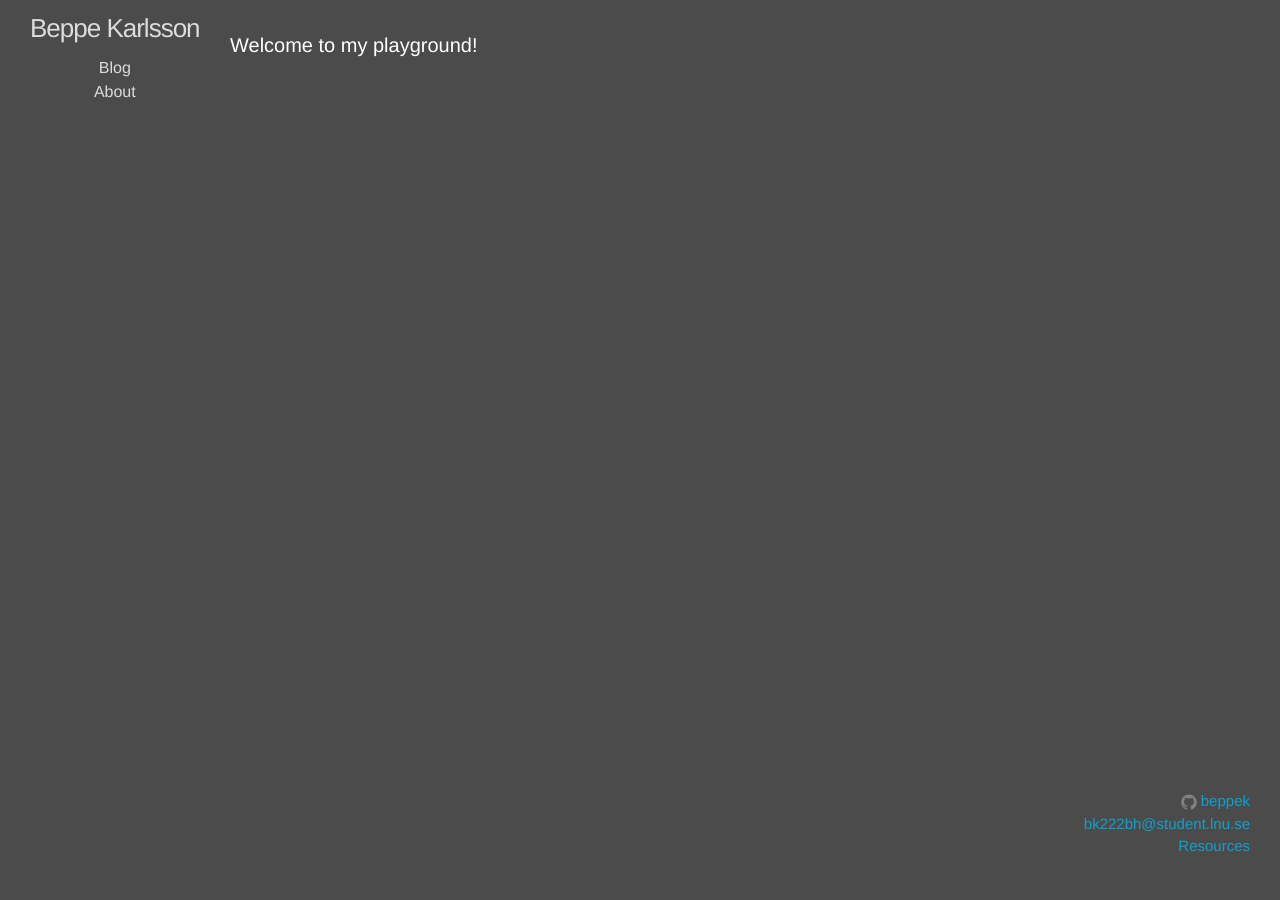
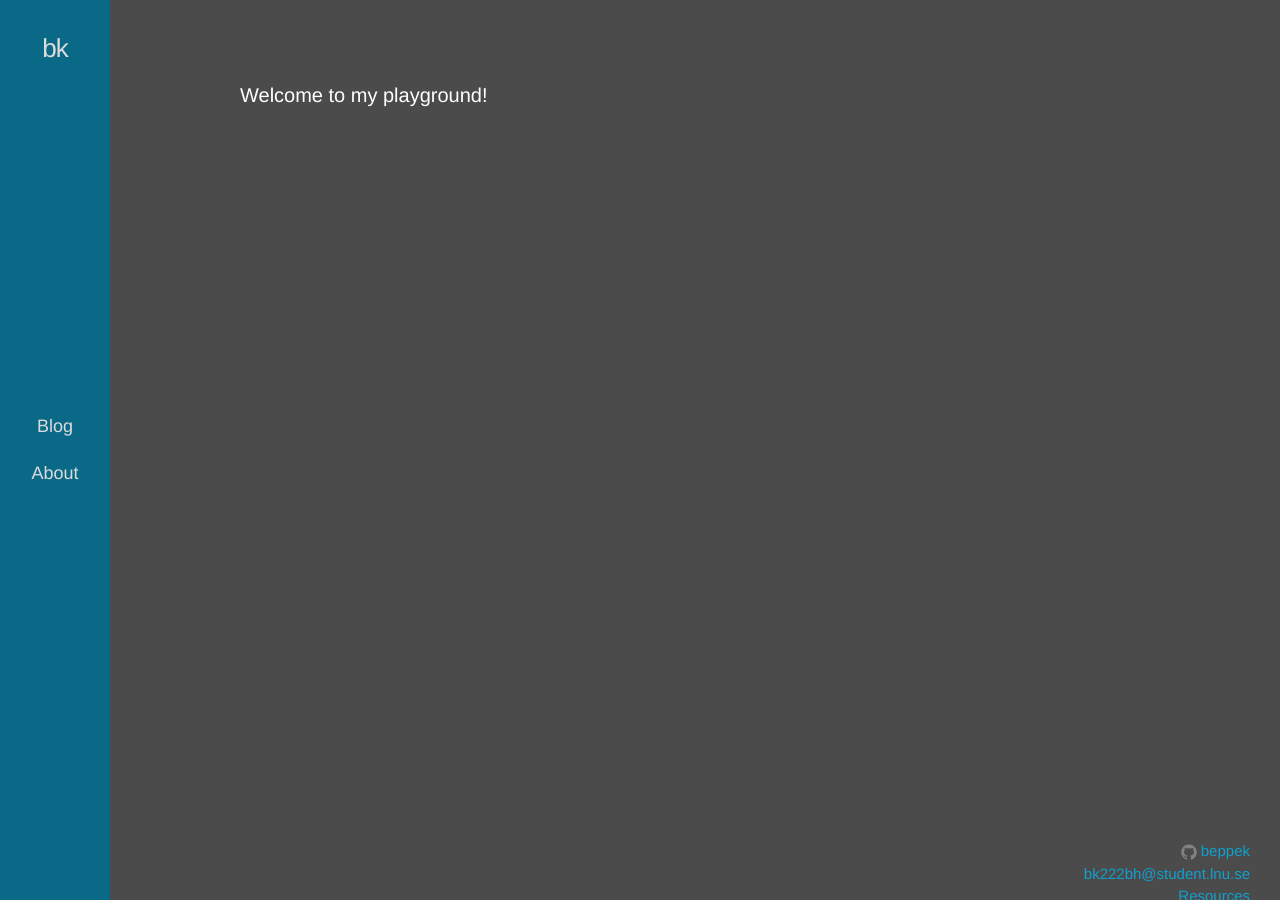
Before and after one commit to beppek/beppek.github.io, a Jekyll site: the page built from index.html, in a window 1280 px wide and 900 px high. Built offline with Jekyll 4.4.1, drawn with Linux system fonts in a browser that asks for light colours.

Commit message:
Working on positioning

```diff
--- a/_config.yml
+++ b/_config.yml
@@ -1,5 +1,5 @@
 # Site settings
-title: Beppe Karlsson
+title: bk
 email: bk222bh@student.lnu.se
 description: > # this means to ignore newlines until "baseurl:"
   This is the portfolio site for Beppe Karlsson.
--- a/_sass/_layout.scss
+++ b/_sass/_layout.scss
@@ -2,23 +2,23 @@
  * Site header
  */
 .site-header {
-    min-height: 100vh;
     float: left;
     position: fixed;
     left: 0;
     top: 0;
     bottom: 0;
-
-    // Positioning context for the mobile navigation icon
-    //position: relative;
+    background-color: $menu-background;
+    transition: width ease .5s;
 }
 
 .site-title {
     font-size: 26px;
     line-height: 56px;
     letter-spacing: -1px;
-    margin-bottom: 0;
+    margin: 20px auto 0;
+    text-align: center;
     float: left;
+    width: 50px;
 
     &,
     &:visited {
@@ -28,21 +28,25 @@
 
 .site-nav {
     text-emphasis: after;
-    text-align: center;
-    line-height: 100vh;
+    position: absolute;
+    top: 50%;
+    transform: translateY(-50%);
 
     .menu-icon {
         display: none;
     }
 
     .page-link {
+        text-align: center;
+        width: 50px;
         color: $text-color;
+        font-size: 18px;
         line-height: $base-line-height;
         display: block;
 
         // Gaps between nav items, but not on the first one
         &:not(:first-child) {
-            //margin-left: 20px;
+            margin-top: 20px;
         }
     }
 
@@ -168,6 +172,8 @@
  */
 .page-content {
     padding: $spacing-unit 0 $footer-height $menu-width;
+    max-width: 960px;
+    margin: 50px auto 0;
 }
 
 .page-heading {
--- a/css/main.scss
+++ b/css/main.scss
@@ -13,10 +13,11 @@
 
 $spacing-unit:     30px;
 $footer-height:    200px;
-$menu-width:       200px;
+$menu-width:       100px;
 
 $text-color:       rgb(220,220,220);
 $background-color: rgb(75,75,75);
+$menu-background:  darken(#0FA0CE, 15%);
 $brand-color:      #fdfdfd;
 $link-color:       #0FA0CE;
 
```
